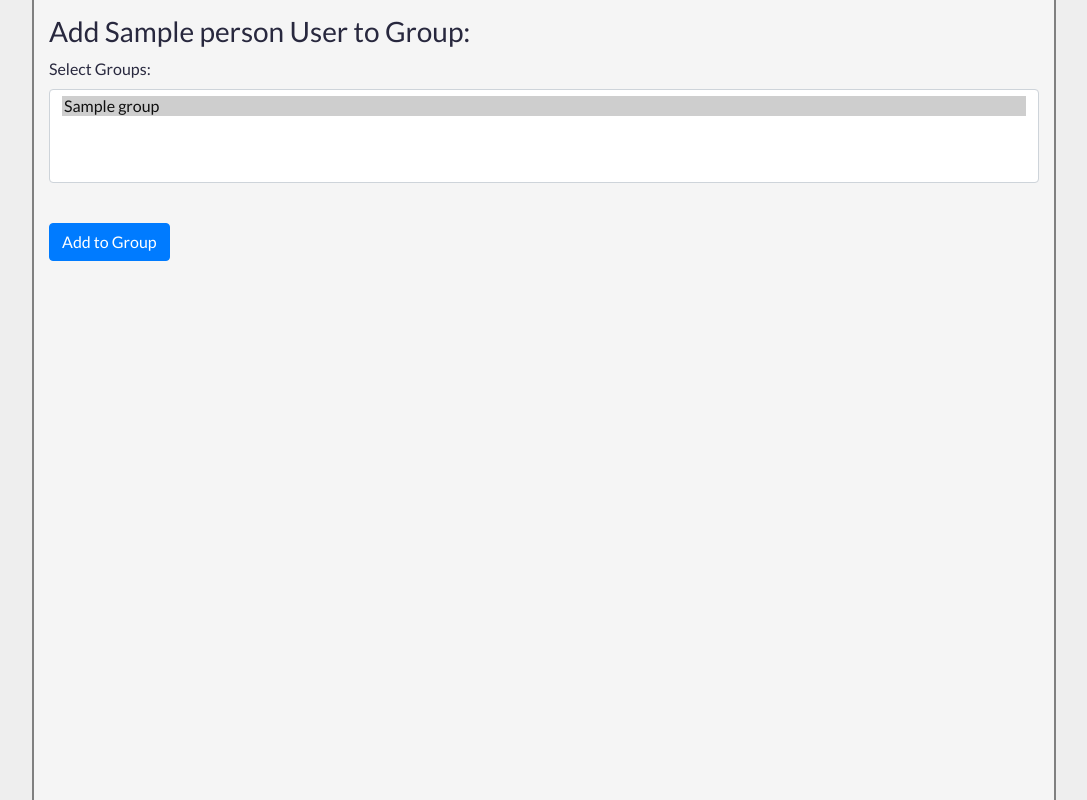
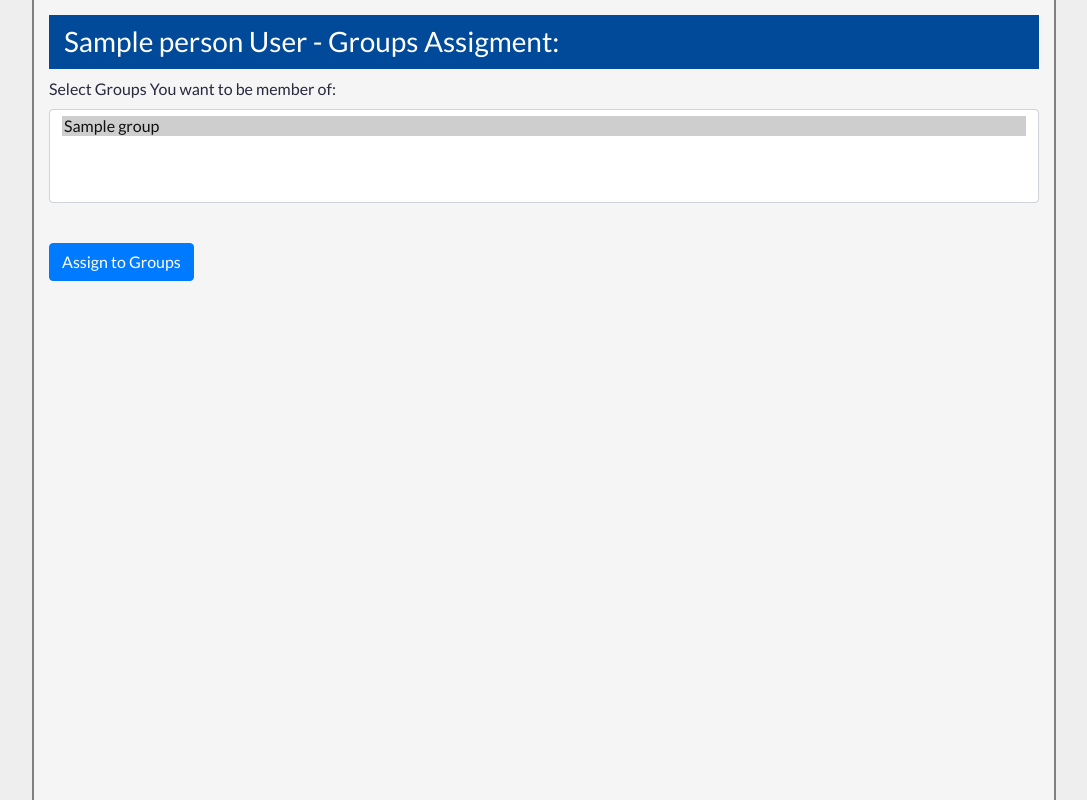
Before and after one commit to krzysztofkar/warsztat_indywidualny, a Django app: page /add_to_group/1 in a window 1280 px wide. Shown: the part 69-869 px from the top of the page, without its empty margins (96-1183 px from the left). Run offline with Django 3.2, Linux system fonts and the light colour scheme; tables that the repository leaves empty hold one stand-in row (values such as "Sample post"); some libraries are stand-ins or nearby versions.

Commit message:
group assiment

```diff
--- a/contacts/templates/add_to_group.html
+++ b/contacts/templates/add_to_group.html
@@ -1,5 +1,5 @@
 {% include  "header.html" %}
-
+<script> xxxxxx</script>
 {% if msg %}
     <h3 class="h3">User: {{ user.name }} {{ user.surname }} {{ msg }}</h3>
     <table class="table">
@@ -20,12 +20,12 @@
 
 {% else %}
 
-    <h3 class="h3">Add {{ user.name }} {{ user.surname }} to Group:</h3>
+    <h3 class="h3 h3Colors">{{ user.name }} {{ user.surname }} - Groups Assigment:</h3>
     <form action="/add_to_group/{{ user.id }}" method="post">
         {% csrf_token %}
         <div class="form-group">
-            <label>Select Groups:</label>
-            <select multiple class="form-control" name="groups">
+            <label>Select Groups You want to be member of:</label>
+            <select multiple class="form-control" name="groups" id="groupsSelection">
                 {% for gr in groups %}
                     {% if gr in user_groups %}
                         <option selected value="{{ gr.id }}">{{ gr.name }}</option>
@@ -36,7 +36,7 @@
             </select>
         </div>
         <br>
-        <button type="submit" class="btn btn-primary">Add to Group</button>
+        <button type="submit" class="btn btn-primary">Assign to Groups</button>
     </form>
 {% endif %}
 
--- a/contacts/templates/show_all_users.html
+++ b/contacts/templates/show_all_users.html
@@ -21,7 +21,7 @@
                 <td><a href="/show_person_details/{{ user.id }}">{{ user.name }}</a></td>
                 <td class="centerTableCol">
                     <a href="/add_to_group/{{ user.id }}">
-                        <button class="btn btn-primary">Add to Group</button>
+                        <button class="btn btn-primary">Group Assign</button>
                 </td>
                 <td class="centerTableCol">
                     <a href="/modify/{{ user.id }}">
```
